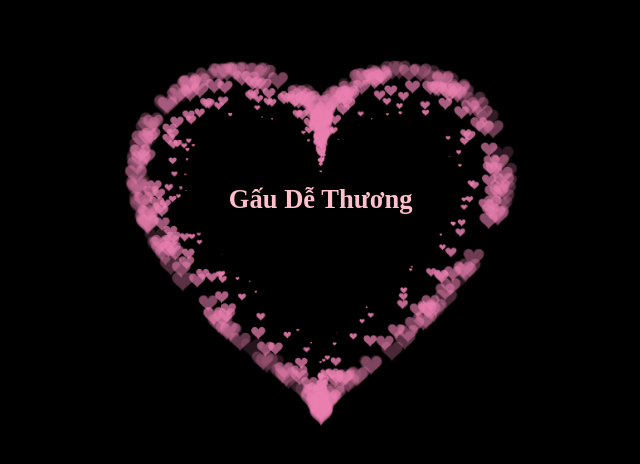
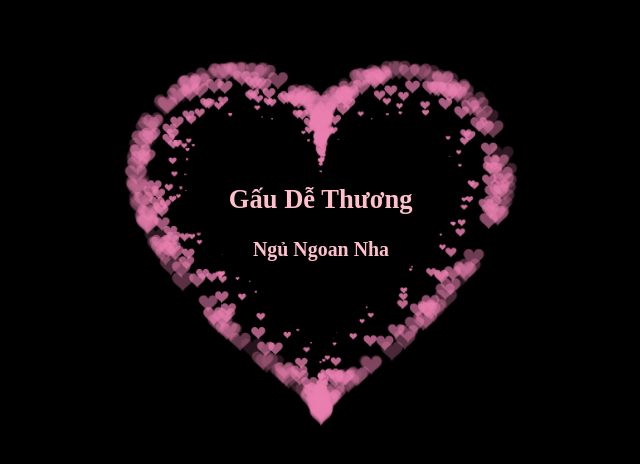
Before and after one commit to NamKevin9x/heart, a plain HTML site: page index.html in a window 1280 px wide. Shown: the part 160-624 px from the top of the page, without its empty margins (319-959 px from the left). Drawn offline with Linux system fonts and the light colour scheme.

Commit message:
Update index.html

```diff
--- a/index.html
+++ b/index.html
@@ -30,13 +30,20 @@
             top: 40%;
             animation: animate 1.2s infinite;
         }
+        H2{
+            COLOR: PINK;
+            text-align: center;
+            position: absolute;
+            top: 47%;
+            animation: animate 1.2s infinite;
+        }
+
     </style>
 </HEAD>
 
 <BODY>
-    <h1>Gấu Dễ Thương
-
-    </h1>
+    <h1>Gấu Dễ Thương </h1>
+    <h2> Ngủ Ngoan Nha</h2>
 
     <canvas id="pinkboard"></canvas>
     <script>
```
